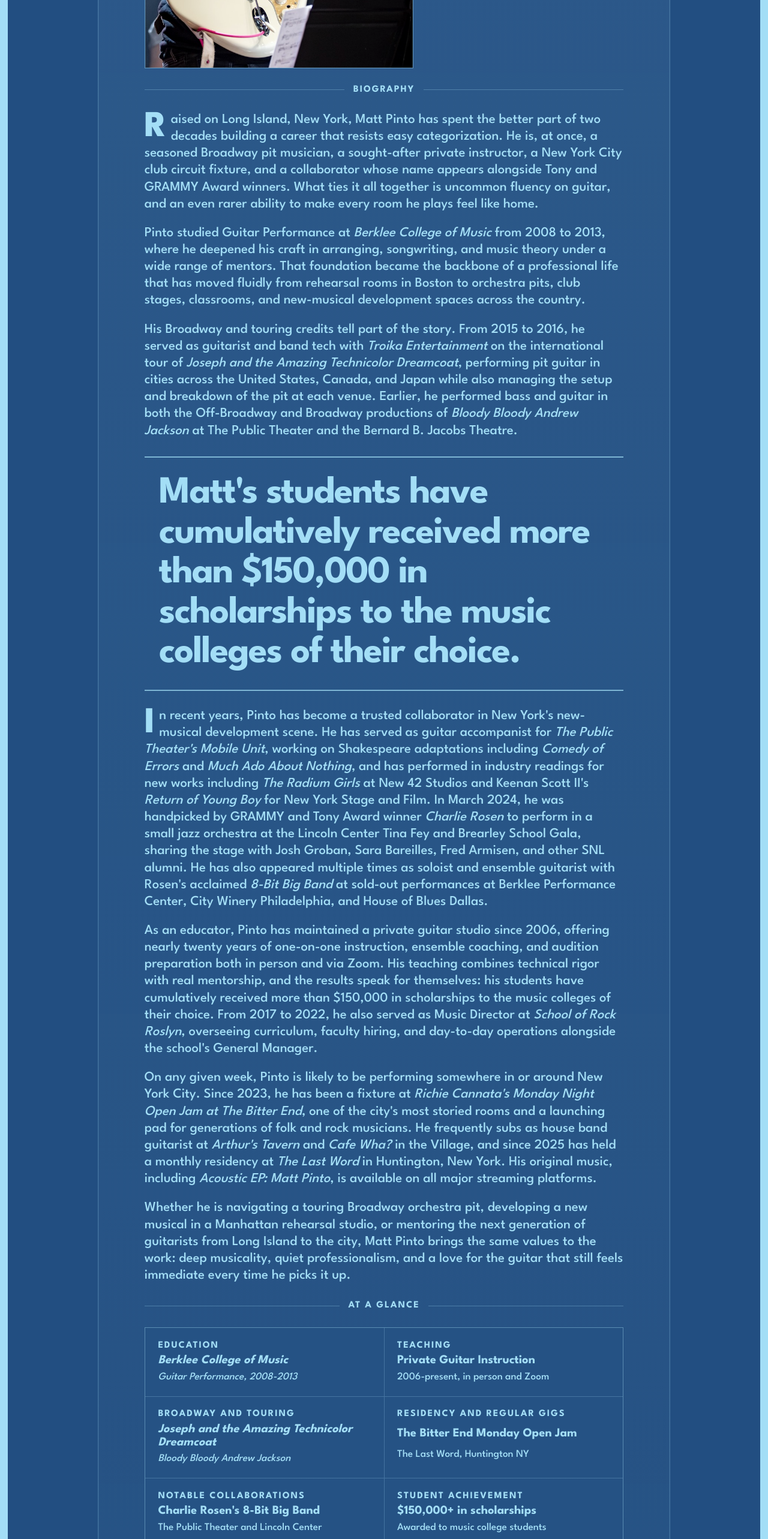
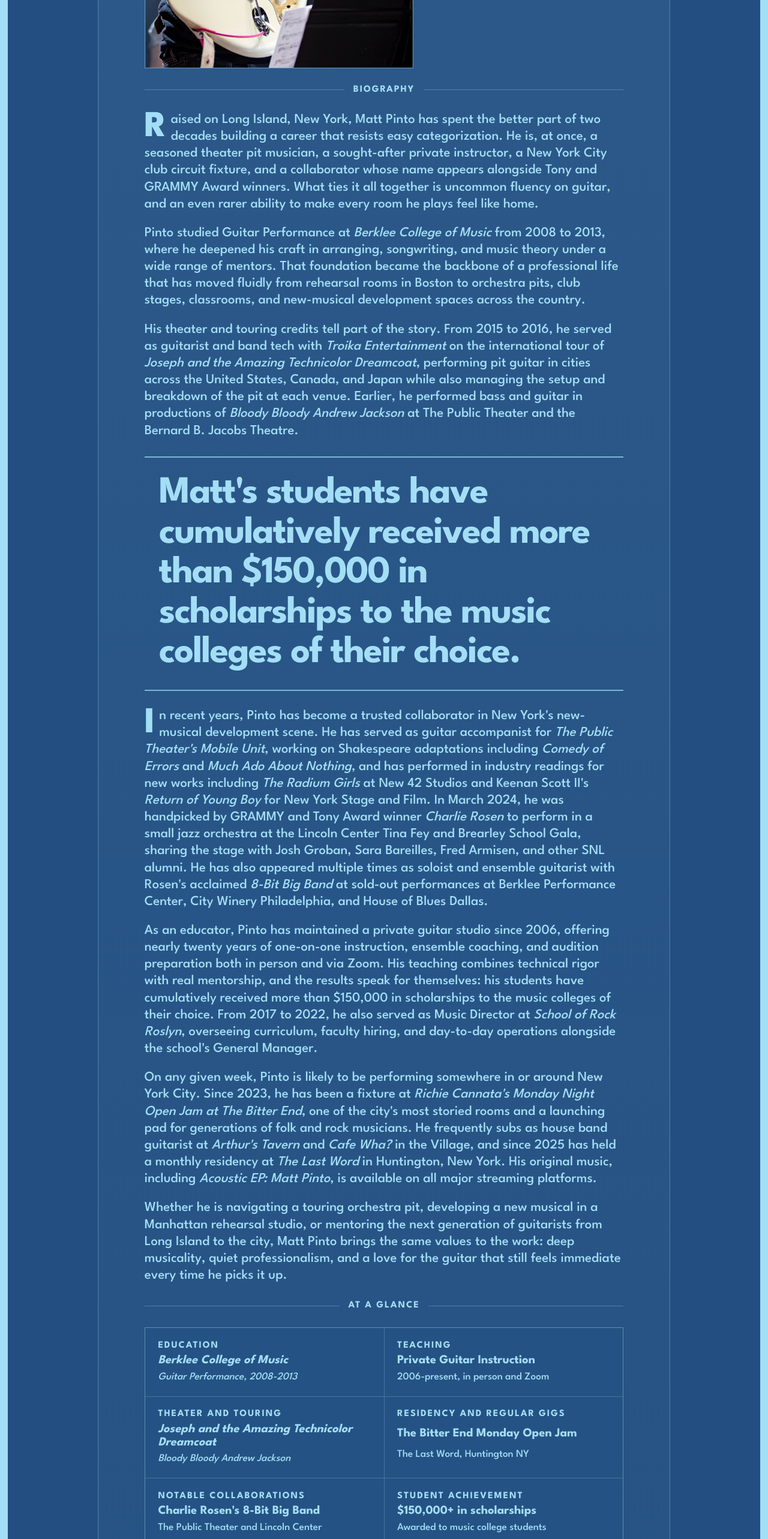
Before and after one commit to troykreiner/matt-pinto, a Next.js app: page /biography in a window 1280 px wide. Shown: the part 759-3325 px from the top of the page at 60% size. Built offline with nearby package versions, Linux system fonts and the light colour scheme.

Commit message:
Remove Broadway wording from biography

```diff
--- a/src/app/biography/page.tsx
+++ b/src/app/biography/page.tsx
@@ -14,7 +14,7 @@ const biographyGlance = [
     detail: "2006-present, in person and Zoom",
   },
   {
-    label: "Broadway And Touring",
+    label: "Theater And Touring",
     value: <em>Joseph and the Amazing Technicolor Dreamcoat</em>,
     detail: <em>Bloody Bloody Andrew Jackson</em>,
   },
@@ -75,7 +75,7 @@ export default function BiographyPage() {
             <p>
               Raised on Long Island, New York, Matt Pinto has spent the better
               part of two decades building a career that resists easy
-              categorization. He is, at once, a seasoned Broadway pit musician,
+              categorization. He is, at once, a seasoned theater pit musician,
               a sought-after private instructor, a New York City club circuit
               fixture, and a collaborator whose name appears alongside Tony and
               GRAMMY Award winners. What ties it all together is uncommon
@@ -93,14 +93,13 @@ export default function BiographyPage() {
               country.
             </p>
             <p>
-              His Broadway and touring credits tell part of the story. From
+              His theater and touring credits tell part of the story. From
               2015 to 2016, he served as guitarist and band tech with{" "}
               <em>Troika Entertainment</em> on the international tour of{" "}
               <em>Joseph and the Amazing Technicolor Dreamcoat</em>, performing
               pit guitar in cities across the United States, Canada, and Japan
               while also managing the setup and breakdown of the pit at each
-              venue. Earlier, he performed bass and guitar in both the
-              Off-Broadway and Broadway productions of{" "}
+              venue. Earlier, he performed bass and guitar in productions of{" "}
               <em>Bloody Bloody Andrew Jackson</em> at The Public Theater and
               the Bernard B. Jacobs Theatre.
             </p>
@@ -124,7 +123,7 @@ export default function BiographyPage() {
               <em>The Radium Girls</em> at New 42 Studios and Keenan Scott II&apos;s{" "}
               <em>Return of Young Boy</em> for New York Stage and Film. In
               March 2024, he was handpicked by GRAMMY and Tony Award winner{" "}
-              <em>Charlie Rosen</em> to perform in a small jazz orchestra at
+              <em>Charlie Rosen</em>&nbsp;to perform in a small jazz orchestra at
               the Lincoln Center Tina Fey and Brearley School Gala, sharing the
               stage with Josh Groban, Sara Bareilles, Fred Armisen, and other
               SNL alumni. He has also appeared multiple times as soloist and
@@ -158,7 +157,7 @@ export default function BiographyPage() {
               is available on all major streaming platforms.
             </p>
             <p>
-              Whether he is navigating a touring Broadway orchestra pit,
+              Whether he is navigating a touring orchestra pit,
               developing a new musical in a Manhattan rehearsal studio, or
               mentoring the next generation of guitarists from Long Island to
               the city, Matt Pinto brings the same values to the work: deep
```
